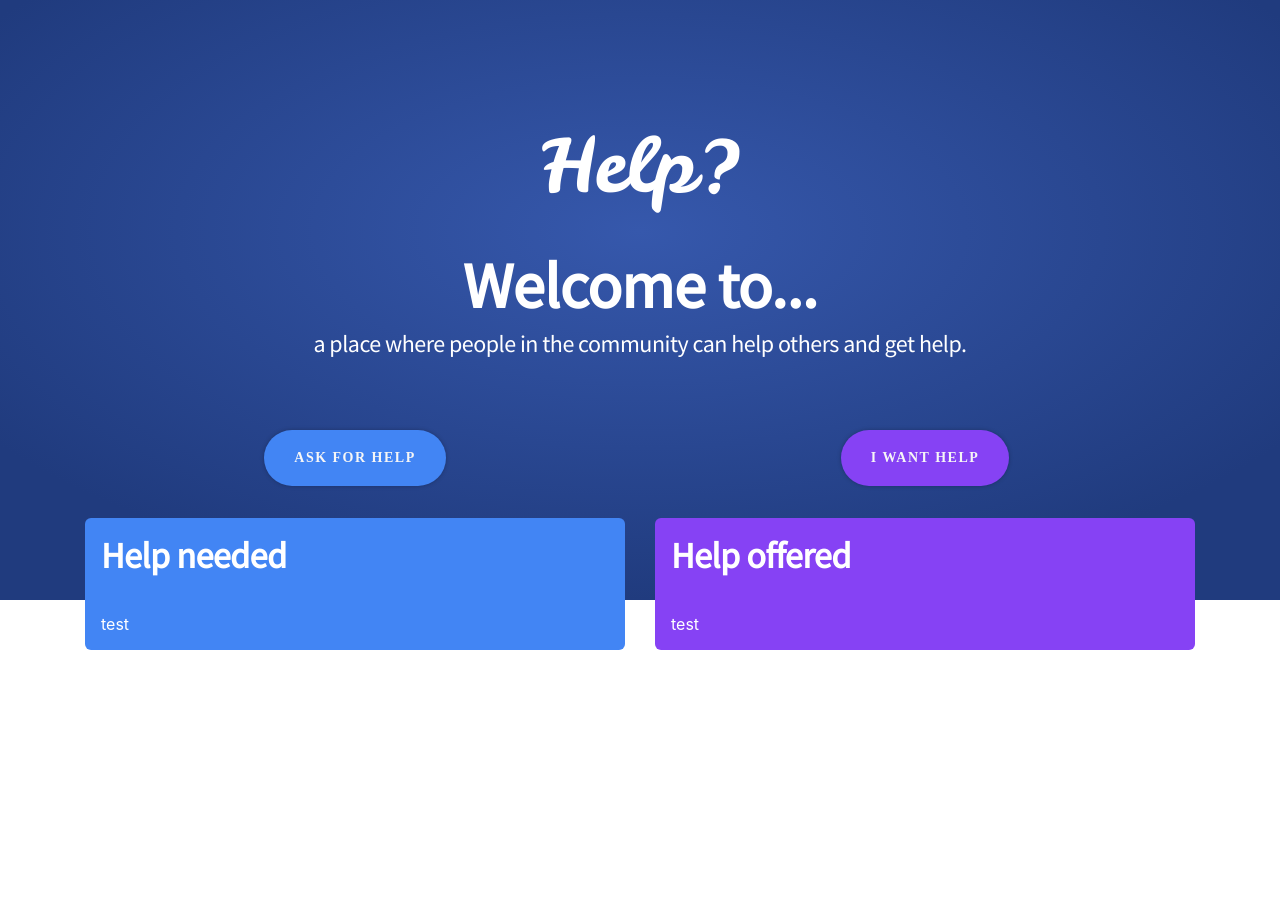
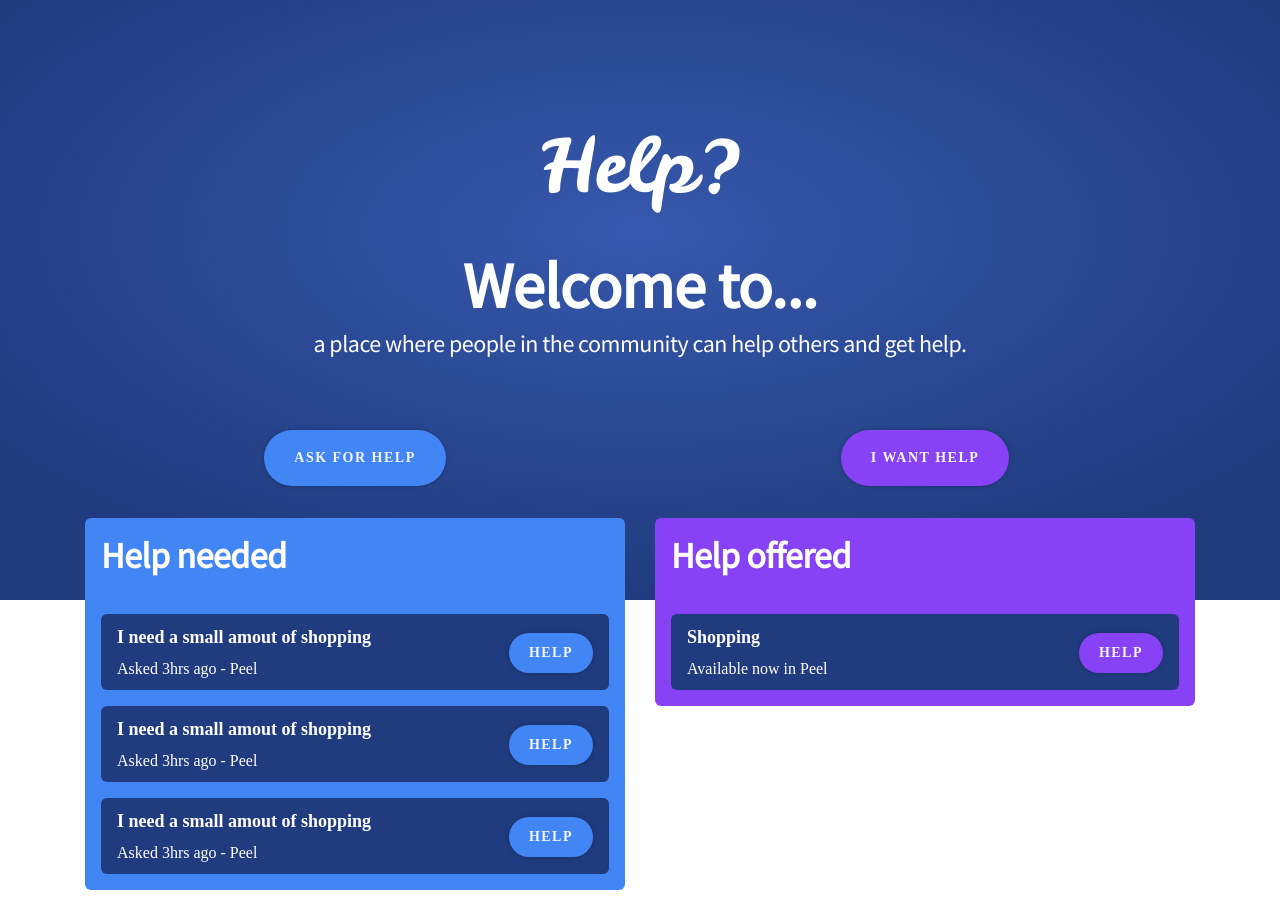
Before and after one commit to symless/community-help, a React (Create React App) app in the folder front-end/: page / in a window 1280 px wide. Before the commit the page ends 800 px from the top, so only its background shows below. Built offline with nearby package versions, Linux system fonts and the light colour scheme; a web font is replaced by a local one.

Commit message:
Add tasks to demo

```diff
--- a/front-end/src/App.js
+++ b/front-end/src/App.js
@@ -3,6 +3,7 @@ import React from "react";
 import { Button } from "./components/Button";
 import "./App.scss";
 import { Panel, PanelTitle, PanelContent } from "./components/Panel";
+import { Task } from "./components/Task";
 
 function App() {
   return (
@@ -17,17 +18,59 @@ function App() {
       </header>
       <div className="row">
         <div className="col">
-          <Button color="blue">Ask for help</Button>
+          <Button color="blue" size="md">
+            Ask for help
+          </Button>
           <Panel color="blue">
             <PanelTitle>Help needed</PanelTitle>
-            <PanelContent>test</PanelContent>
+            <PanelContent>
+              <Task
+                title="I need a small amout of shopping"
+                subtitle="Asked 3hrs ago - Peel"
+                badge={
+                  <Button color="blue" size="sm">
+                    help
+                  </Button>
+                }
+              />
+              <Task
+                title="I need a small amout of shopping"
+                subtitle="Asked 3hrs ago - Peel"
+                badge={
+                  <Button color="blue" size="sm">
+                    help
+                  </Button>
+                }
+              />
+              <Task
+                title="I need a small amout of shopping"
+                subtitle="Asked 3hrs ago - Peel"
+                badge={
+                  <Button color="blue" size="sm">
+                    help
+                  </Button>
+                }
+              />
+            </PanelContent>
           </Panel>
         </div>
         <div className="col">
-          <Button color="purple">I want help</Button>
+          <Button color="purple" size="md">
+            I want help
+          </Button>
           <Panel color="purple">
             <PanelTitle>Help offered</PanelTitle>
-            <PanelContent>test</PanelContent>
+            <PanelContent>
+              <Task
+                title="Shopping"
+                subtitle="Available now in Peel"
+                badge={
+                  <Button color="purple" size="sm">
+                    help
+                  </Button>
+                }
+              />
+            </PanelContent>
           </Panel>
         </div>
       </div>
```
